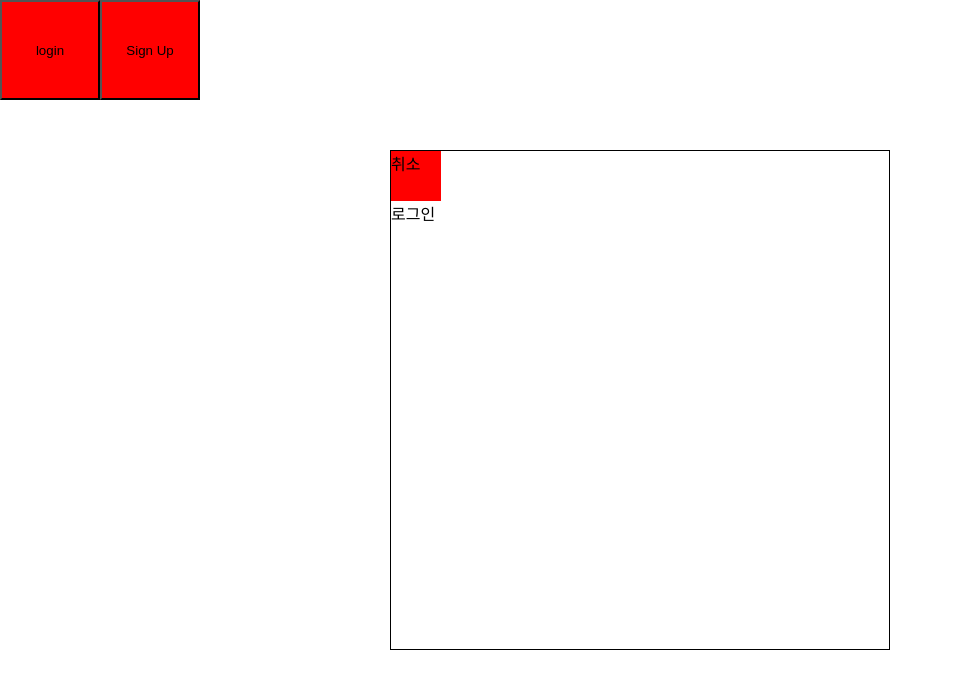
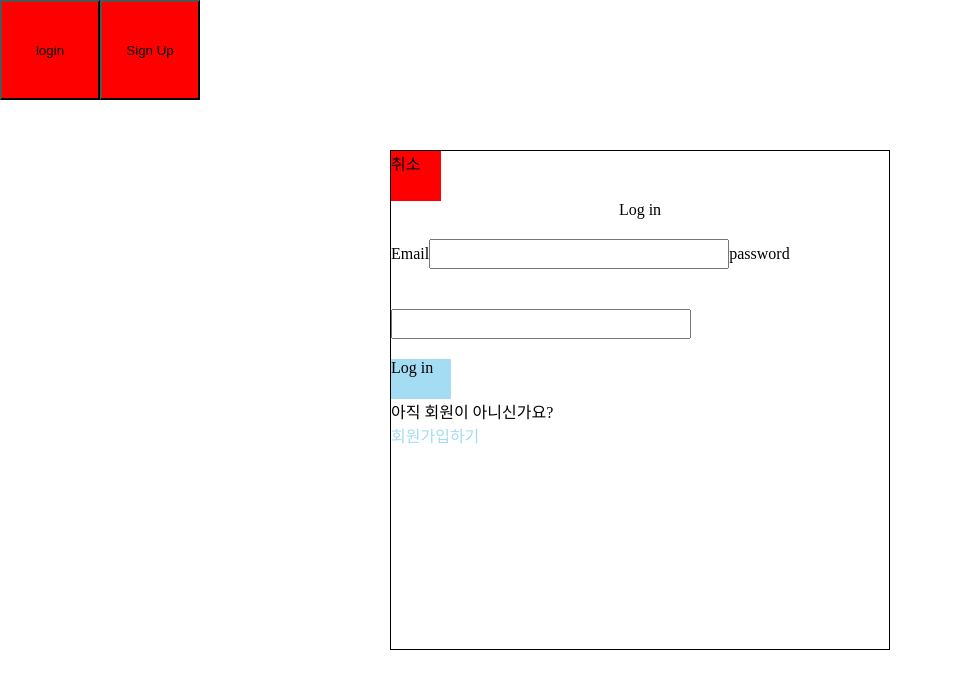
Before and after one commit to codestates/aneun-dongne, a React (Create React App) app in the folder client/: page /main in a window 1280 px wide. Both pictures are taken after a click on the button "login". Shown: the top 688 px of the page, without its empty margins (0-953 px from the left). Built offline with nearby package versions, Linux system fonts and the light colour scheme.

Commit message:
feat 로그인 함수 추가

```diff
--- a/client/src/App.js
+++ b/client/src/App.js
@@ -1,13 +1,45 @@
 import React, { useState } from "react";
+import { BrowserRouter, Route, Switch, Redirect } from "react-router-dom";
+import { useHistory } from "react-router-dom";
 import axios from "axios";
 import "./App.css";
 
 import Mainpage from "./pages/Mainpage";
+import Home from "./pages/Home";
 
 const App = () => {
+  const [isLogin, setIsLogin] = useState(false);
+  const [userinfo, setUserinfo] = useState(null);
+
+  const history = useHistory();
+
+  const isAuthenticated = () => {
+    axios.get(`${process.env.REACT_APP_API_URL}/user/info`).then((res) => {
+      setUserinfo(res.data.data.userInfo);
+      setIsLogin(true);
+      history.push("/");
+    });
+  };
+
+  const handleResponseSuccess = () => {
+    isAuthenticated();
+  };
+
   return (
     <>
-      <Mainpage />
+      <BrowserRouter>
+        <Switch>
+          <Route path="/main">
+            <Mainpage handleResponseSuccess={handleResponseSuccess} />
+          </Route>
+          <Route exact path="/home">
+            <Home userinfo={userinfo} />
+          </Route>
+          <Route path="/">
+            {isLogin ? <Redirect to="/home" /> : <Redirect to="/main" />}
+          </Route>
+        </Switch>
+      </BrowserRouter>
     </>
   );
 };
--- a/client/src/components/ModalLogin.js
+++ b/client/src/components/ModalLogin.js
@@ -1,7 +1,80 @@
-import React from "react";
+import React, { useState } from "react";
+import styled from "styled-components";
+import axios from "axios";
 
-const ModalLogin = () => {
-  return <div>로그인</div>;
+export const FormContainer = styled.div`
+  display: flex;
+  align-items: center;
+  flex-direction: column;
+
+  input {
+    margin: 20px 0px;
+    width: 300px;
+    height: 30px;
+  }
+
+  .login-button {
+    cursor: pointer;
+    width: 60px;
+    height: 40px;
+    background-color: #a3dcf3;
+  }
+
+  .signup-link {
+    cursor: pointer;
+    color: #a3dcf3;
+  }
+`;
+
+const ModalLogin = ({ handleResponseSuccess }) => {
+  const [loginInfo, setLoginInfo] = useState({
+    email: "",
+    password: "",
+  });
+
+  const handleInputValue = (key) => (e) => {
+    setLoginInfo({ ...loginInfo, [key]: e.target.value });
+  };
+
+  const handleLogin = () => {
+    const { email, password } = loginInfo;
+
+    axios
+      .post(
+        `${process.env.REACT_APP_API_URL}/user/login`,
+        {
+          email,
+          password,
+        },
+        { "Content-Type": "application/json", withCredentials: true }
+      )
+      .then(() => {
+        handleResponseSuccess();
+      });
+  };
+
+  return (
+    <>
+      <FormContainer>
+        <div>Log in</div>
+        <form onSubmit={(e) => e.preventDefault()}>
+          <label for="email">Email</label>
+          <input id="email" type="text" onChange={handleInputValue("email")} />
+          <label for="password">password</label>
+          <input
+            id="password"
+            type="password"
+            onChange={handleInputValue("password")}
+          />
+          <div className="login-button" onClick={handleLogin}>
+            Log in
+          </div>
+          <div>아직 회원이 아니신가요?</div>
+          <div className="signup-link">회원가입하기</div>
+        </form>
+      </FormContainer>
+    </>
+  );
 };
 
 export default ModalLogin;
```
Also changed, not shown: client/src/pages/Home.js (added).
